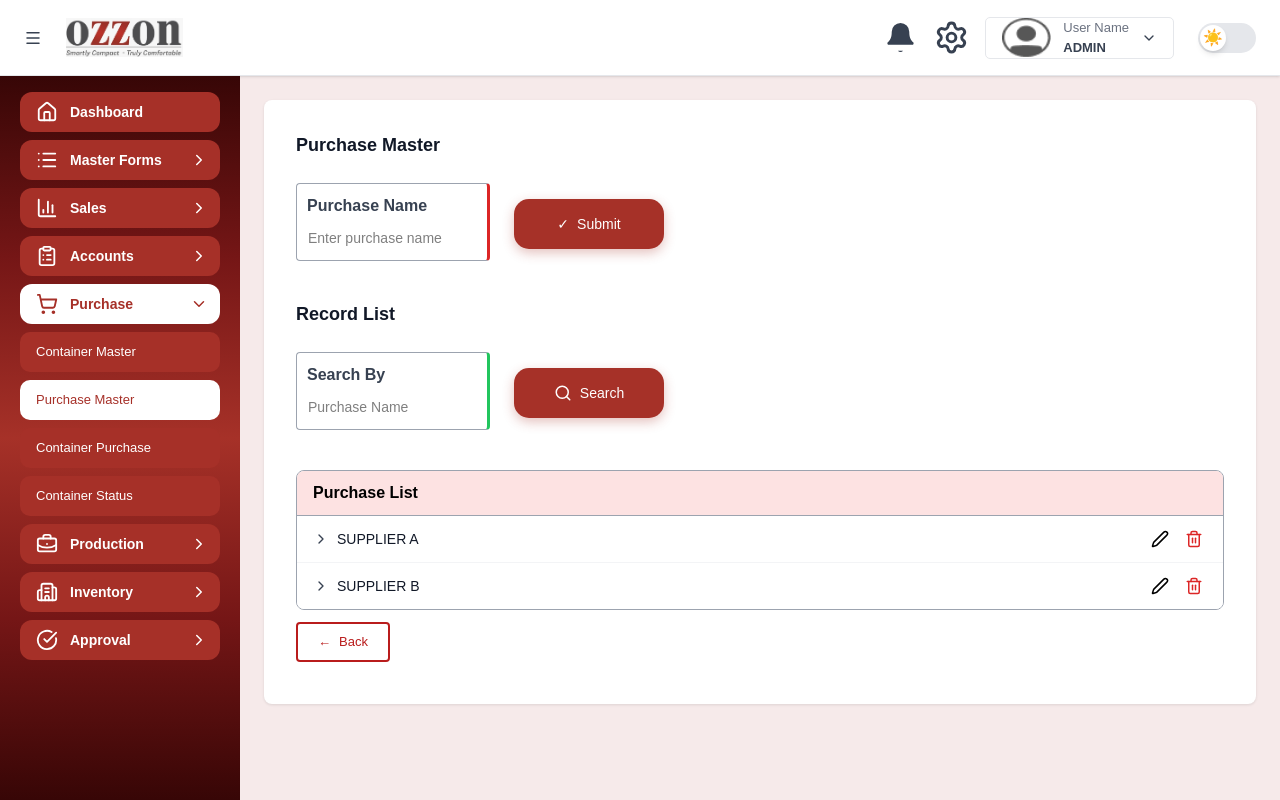
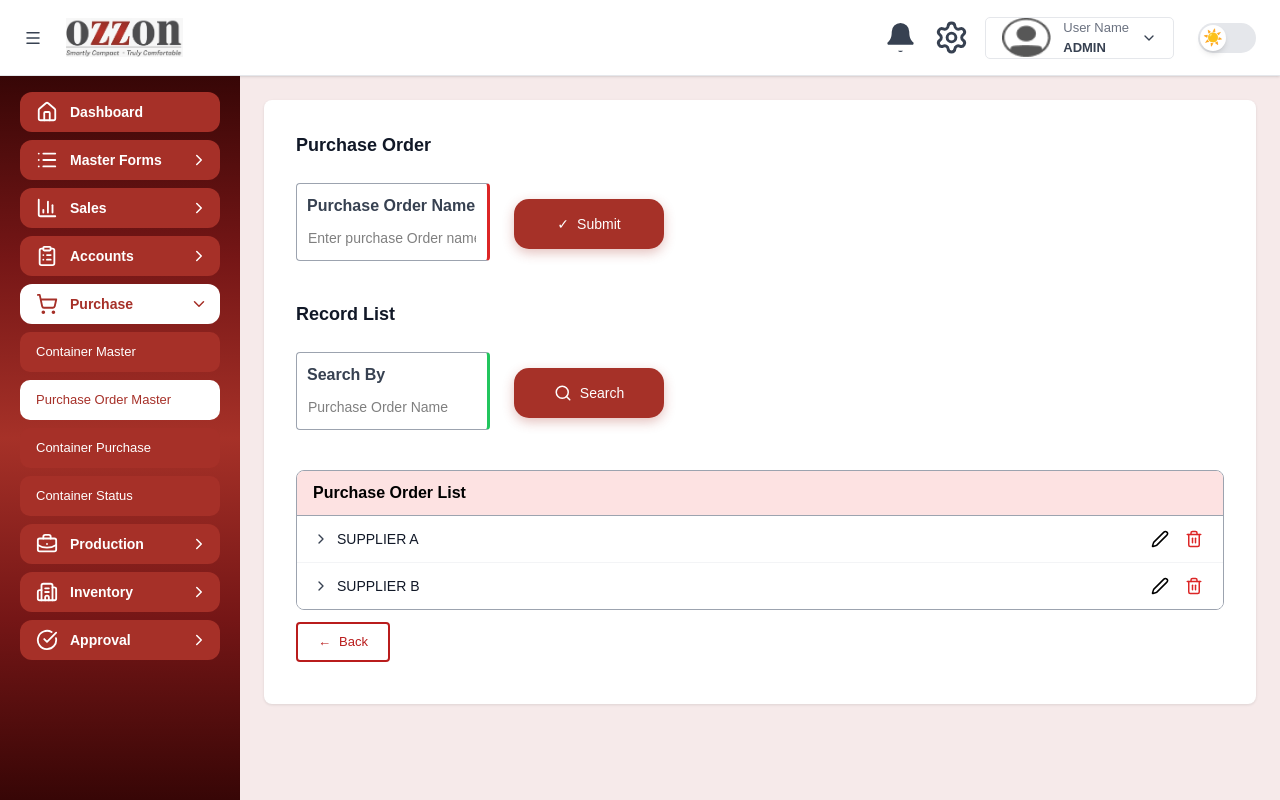
Before and after one commit to KavithaE09/ozzon-project, a React (Vite) app: page /Layout/PurchaseMaster in a window 1280 px wide. Built offline with nearby package versions, Linux system fonts and the light colour scheme.

Commit message:
purchaseorder name change

```diff
--- a/src/App.jsx
+++ b/src/App.jsx
@@ -69,6 +69,7 @@ import FollowUp from "./components/FollowUp";
 import ForgetPassword from "./components/ForgetPassword";
 import OTP from "./components/OTP";
 import Register from "./components/Register";
+
 
 export default function App() {
   return (
--- a/src/components/Purchase/PurchaseMaster.jsx
+++ b/src/components/Purchase/PurchaseMaster.jsx
@@ -79,17 +79,17 @@ export default function PurchaseMaster() {
         <div className="main-section">
           <div className="content-card">
             {/* Purchase Master Section */}
-            <h2 className="page-title">Purchase Master</h2>
+            <h2 className="page-title">Purchase Order</h2>
 
             <div className="filter-section">
               <div className="filter-grid">
                 <div className="filter-grid-red">
-                  <label className="filter-label">Purchase Name</label>
+                  <label className="filter-label">Purchase Order Name</label>
                   <input
                     type="text"
                     value={purchaseName}
                     onChange={(e) => setPurchaseName(e.target.value)}
-                    placeholder="Enter purchase name"
+                    placeholder="Enter purchase Order name"
                     className="filter-input"
                   />
                 </div>
@@ -111,7 +111,7 @@ export default function PurchaseMaster() {
                   <label className="filter-label">Search By</label>
                   <input
                     type="text"
-                    placeholder="Purchase Name"
+                    placeholder="Purchase Order Name"
                     value={searchTerm}
                     onChange={(e) => setSearchTerm(e.target.value)}
                     className="filter-input"
@@ -129,7 +129,7 @@ export default function PurchaseMaster() {
             {/* Table */}
             <div className="master-table-container">
               <div className="master-table-header">
-                <span className="master-table-title">Purchase List</span>
+                <span className="master-table-title">Purchase Order List</span>
               </div>
               <div className="master-table-body">
                 {currentGroups.length > 0 ? (
--- a/src/components/Sidebar.jsx
+++ b/src/components/Sidebar.jsx
@@ -445,7 +445,7 @@ export default function Sidebar({ open, onNavigate }) {
           {purchaseOpen && (
             <>
               <SubButton label="Container Master" active={active === "ContainerMaster"} isDark={isDark} onClick={() => handleClick("ContainerMaster")} />
-              <SubButton label="Purchase Master" active={active === "PurchaseMaster"} isDark={isDark} onClick={() => handleClick("PurchaseMaster", "PurchaseMaster")} />
+              <SubButton label="Purchase Order Master" active={active === "PurchaseMaster"} isDark={isDark} onClick={() => handleClick("PurchaseMaster", "PurchaseMaster")} />
               <SubButton label="Container Purchase" active={active === "ContainerPurchase"} isDark={isDark} onClick={() => handleClick("ContainerPurchase", "ContainerPurchase")} />
               <SubButton label="Container Status" active={active === "ContainerStatus"} isDark={isDark} onClick={() => handleClick("ContainerStatus", "ContainerStatus")} />
             </>
```
